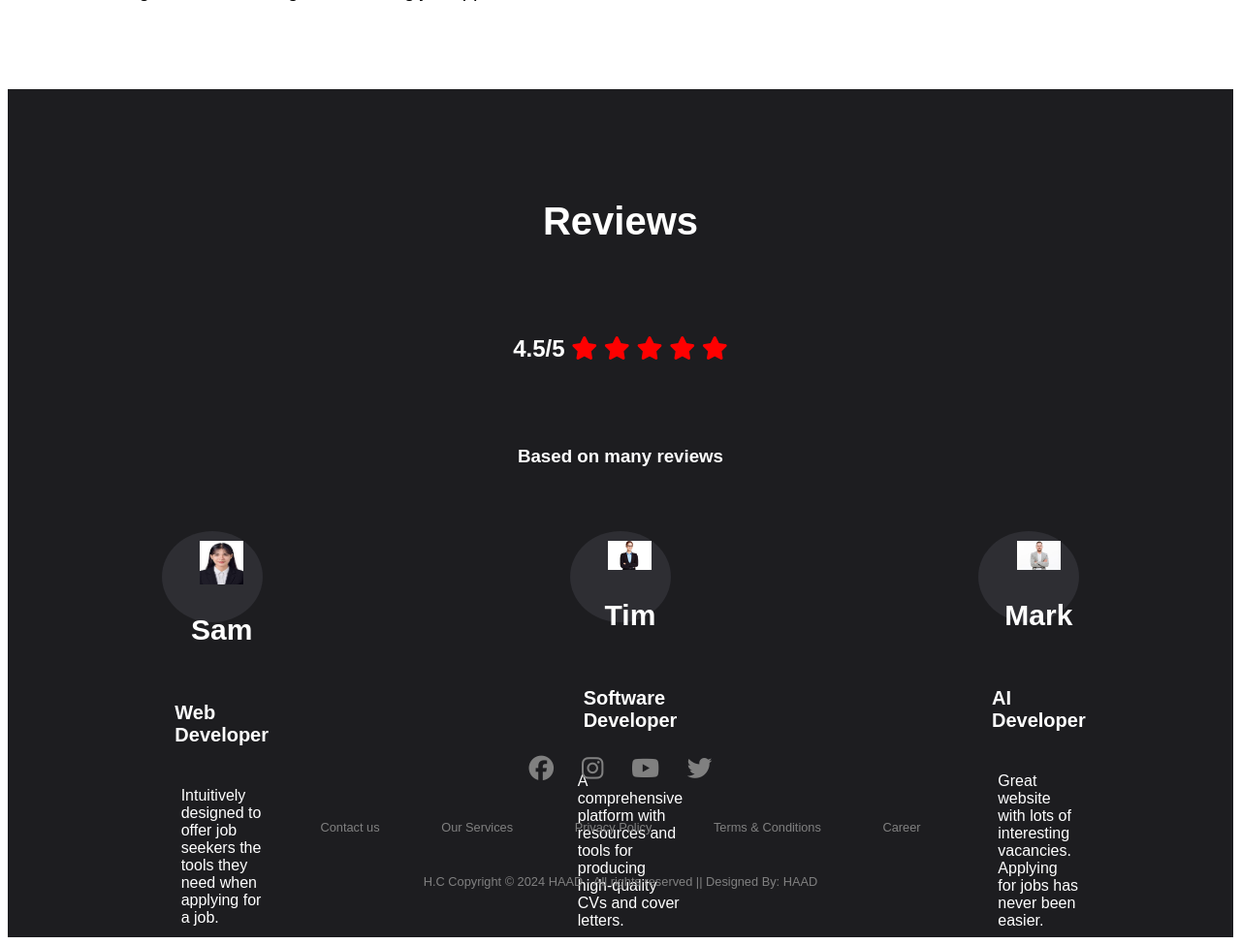
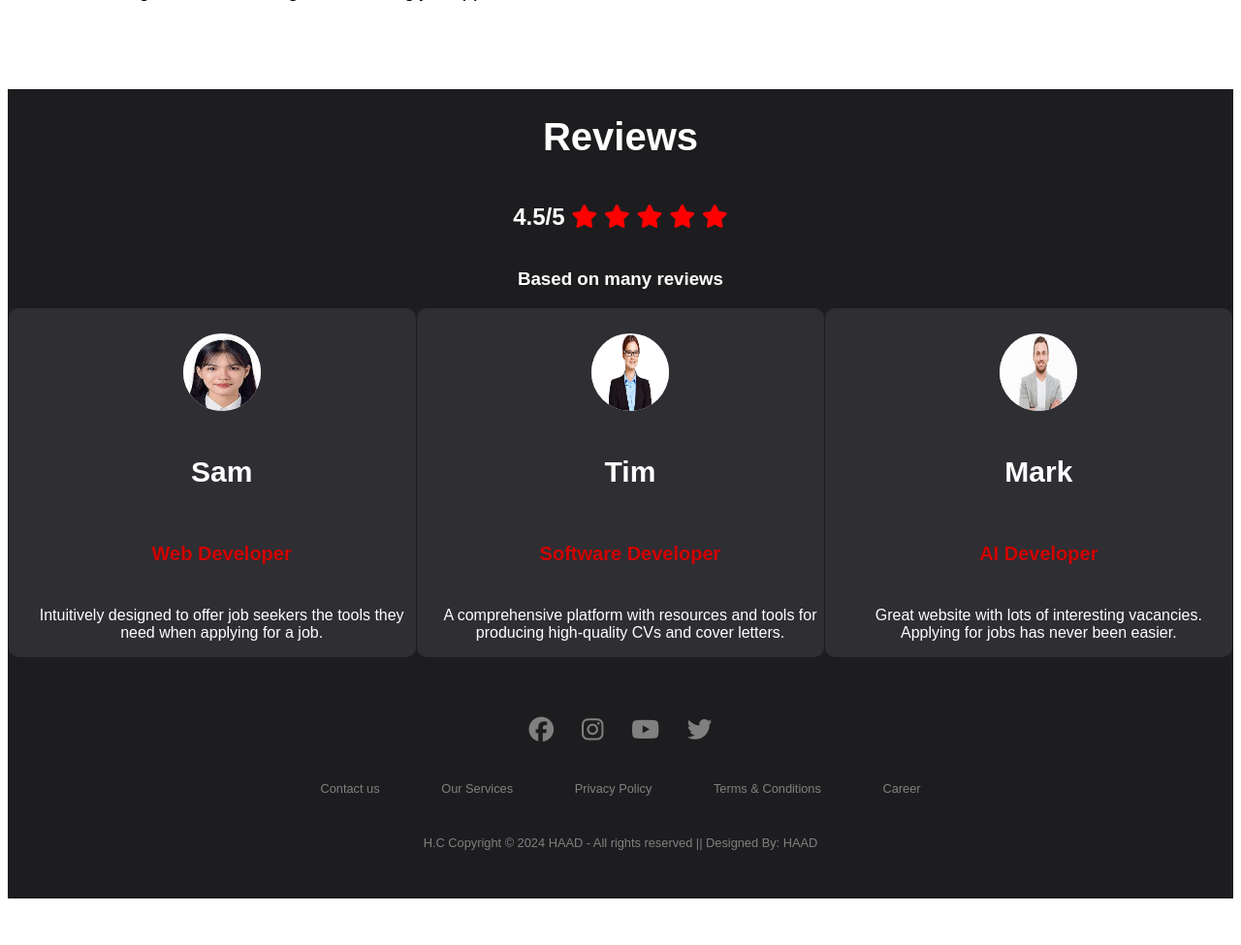
Before and after one commit to harshchauhan01/jobpaoo, a Django app: page / in a window 1280 px wide. Shown: the part 1429-2404 px from the top of the page at 97% size. After the commit the page ends 2356 px from the top, so only its background shows below. Run offline with Django 5.2, Linux system fonts and the light colour scheme.

Commit message:
added some more features

```diff
--- a/home/static/css/findjob.css
+++ b/home/static/css/findjob.css
@@ -65,7 +65,8 @@
     padding: 30px;
     display: flex;
     flex-direction: column;
-    margin-top: 50px;
+
+    margin-bottom: 50px;
     overflow: hidden;
 
 }
--- a/home/static/css/home.css
+++ b/home/static/css/home.css
@@ -56,12 +56,13 @@
     font-weight: 600;
     transition: 0.5s;
     text-decoration: none;
-    padding-top: 15px;
+    padding-top: 19px;
 }
 .header .content .getstarted:hover{
     cursor: pointer;
-    border: 3px solid rgb(83, 197, 25);
-    color:rgb(83, 197, 25) ;
+    border: 3px solid rgb(71, 152, 31);
+    color:rgb(255, 255, 255) ;
+    background-color: rgb(71, 152, 31);
 }
 
 .header .employee img{
@@ -94,9 +95,11 @@
     align-items: center;
 }
 .tools .section .sec{
+
     padding-left: 40px;
 
 }
+
 .tools .section .sec h4{
     width: 50px;
     height: 50px;
@@ -129,7 +132,6 @@
     justify-content: space-evenly;
     flex-direction: column;
     padding-bottom: 40px;
-    padding-top: 40px;
     align-items: center;
 
 }
@@ -165,15 +167,32 @@
     font-size: 20px;
 
 }
-.reviews .container .card1{
-    width: 84px;
+.reviews .container .card1 .img{
+    width: 80px;
     height: 84px;
     border-radius: 50%;
+    overflow: hidden;
+    background-color: white;
+
 }
 .reviews .container .card1 img{
-    width: 45px;
-    height: 45px;
+    width: 89px;
+    height: 89px;
+    position: relative;
+    top: 10px;
+    right: 3px;
+    transform: scale(1.2);
+}
 
+.reviews .card1 .cardcont{
+    display: flex;
+    flex-direction: column;
+
+    align-items: center;
+    text-align: center;
+}
+.reviews .container .card1 .cardcont h4{
+    color: rgb(209, 0, 0);
 }
 
 .footer{
@@ -214,3 +233,18 @@
     font-size:2em;
     margin:0% 1%;
     }
+
+    @media (max-width:720px){
+    .footer{
+    text-align:left;
+    padding:5%;
+    }
+    .footer .row ul li{
+    display:block;
+    margin:10px 0px;
+    text-align:left;
+    }
+    .footer .row a i{
+    margin:0% 3%;
+    }
+    }
--- a/home/static/css/nav.css
+++ b/home/static/css/nav.css
@@ -52,12 +52,13 @@
     bottom: 0;
     opacity: 0;
     content: '';
-    background-color: rgb(255, 188, 45);
+    background-color: rgb(71, 152, 31);
     z-index: -1;
   }
 
   .loginbut:hover, .loginbut:focus {
     color: white;
+    border: 3px solid rgb(71, 152, 31);
   }
 
   .loginbut:hover:before, .loginbut:focus:before {
--- a/home/templates/benefits.html
+++ b/home/templates/benefits.html
@@ -14,7 +14,7 @@
     <h1>Health and wellness</h1>
     <hr>
     <div class="healthpart">
-        <h2><i class="fa-solid fa-suitcase-medical"></i> Keeping Googlers healthy <br>is our priority.</h2>
+        <h2><i class="fa-solid fa-suitcase-medical"></i> Keeping Googlers <br>healthy is our priority.</h2>
         <div class="parts">
             <p><i class="fa-solid fa-check"></i> Medical, dental, and vision insurance for employees and dependents </p>
             <p><i class="fa-solid fa-check"></i> Employee assistance programs focused on mental health</p>
--- a/home/templates/home.html
+++ b/home/templates/home.html
@@ -61,22 +61,28 @@
     <h3>Based on many reviews</h3>
     <div class="container">
         <div class="card1">
-            <img src="/static/img/emp2.jpeg" alt="">
+            <p class="img"><img src="/static/img/emp2.jpeg" alt=""></p>
+            <div class="cardcont">
                 <h3>Sam</h3>
                 <h4>Web Developer</h4>
                 <p>Intuitively designed to offer job seekers the tools they need when applying for a job.</p>
             </div>
+        </div>
         <div class="card1">
-            <img src="/static/img/emp3.jpeg" alt="">
+            <p class="img"><img src="/static/img/emp3.jpeg" alt=""></p>
+            <div class="cardcont">
                 <h3>Tim</h3>
                 <h4>Software Developer</h4>
                 <p>A comprehensive platform with resources and tools for producing high-quality CVs and cover letters.</p>
             </div>
+        </div>
         <div class="card1">
-            <img src="/static/img/emp4.jpeg" alt="">
+            <p class="img"><img src="/static/img/emp4.jpeg" alt=""></p>
+            <div class="cardcont">
                 <h3>Mark</h3>
                 <h4>AI Developer</h4>
                 <p>Great website with lots of interesting vacancies. Applying for jobs has never been easier.</p>
+            </div>
         </div>
     </div>
 </div>
```
Also changed, not shown: home/static/css/adddetails.css (+4 -3 lines), db.sqlite3. Lines whose indentation alone changed are shown as unchanged.
